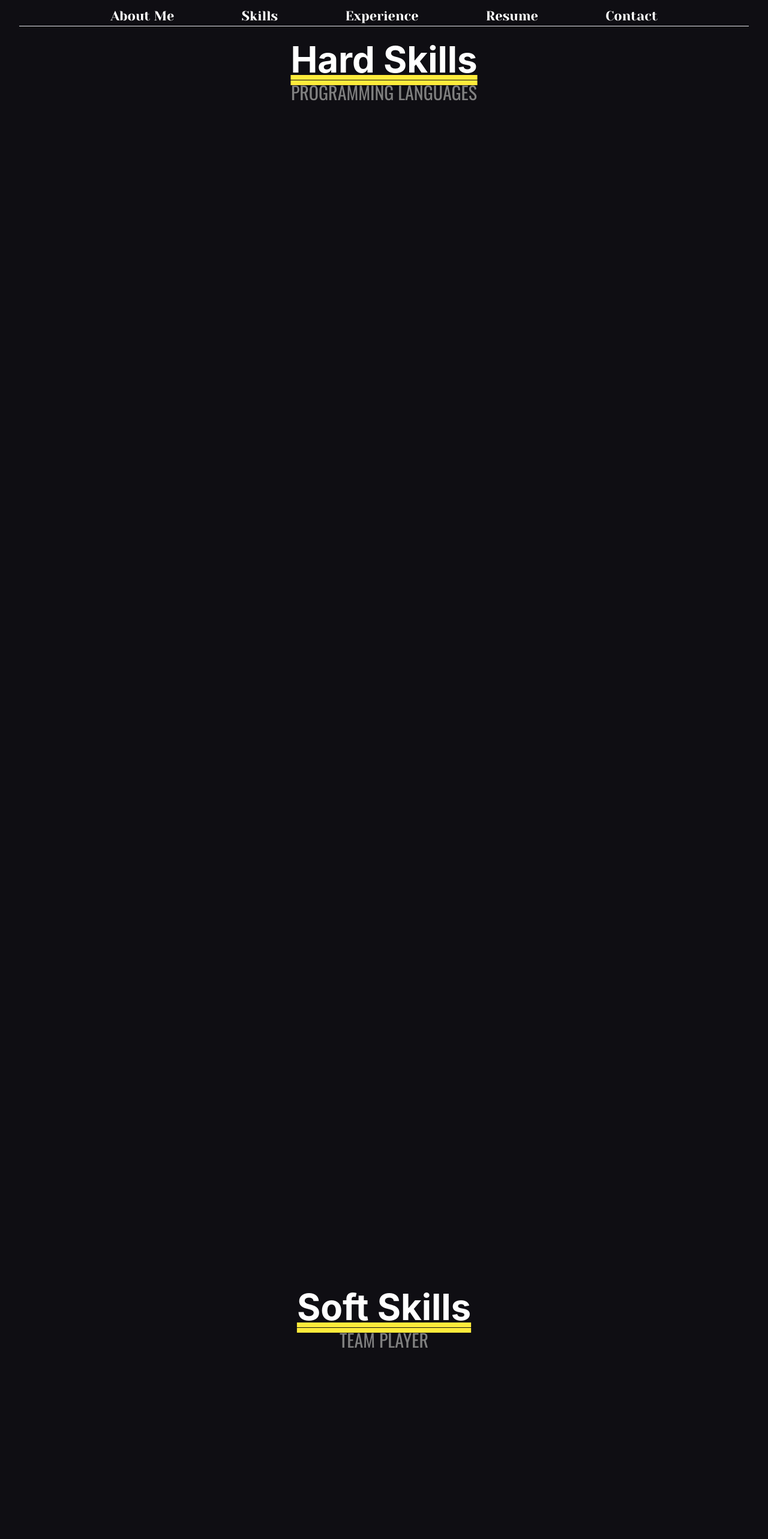
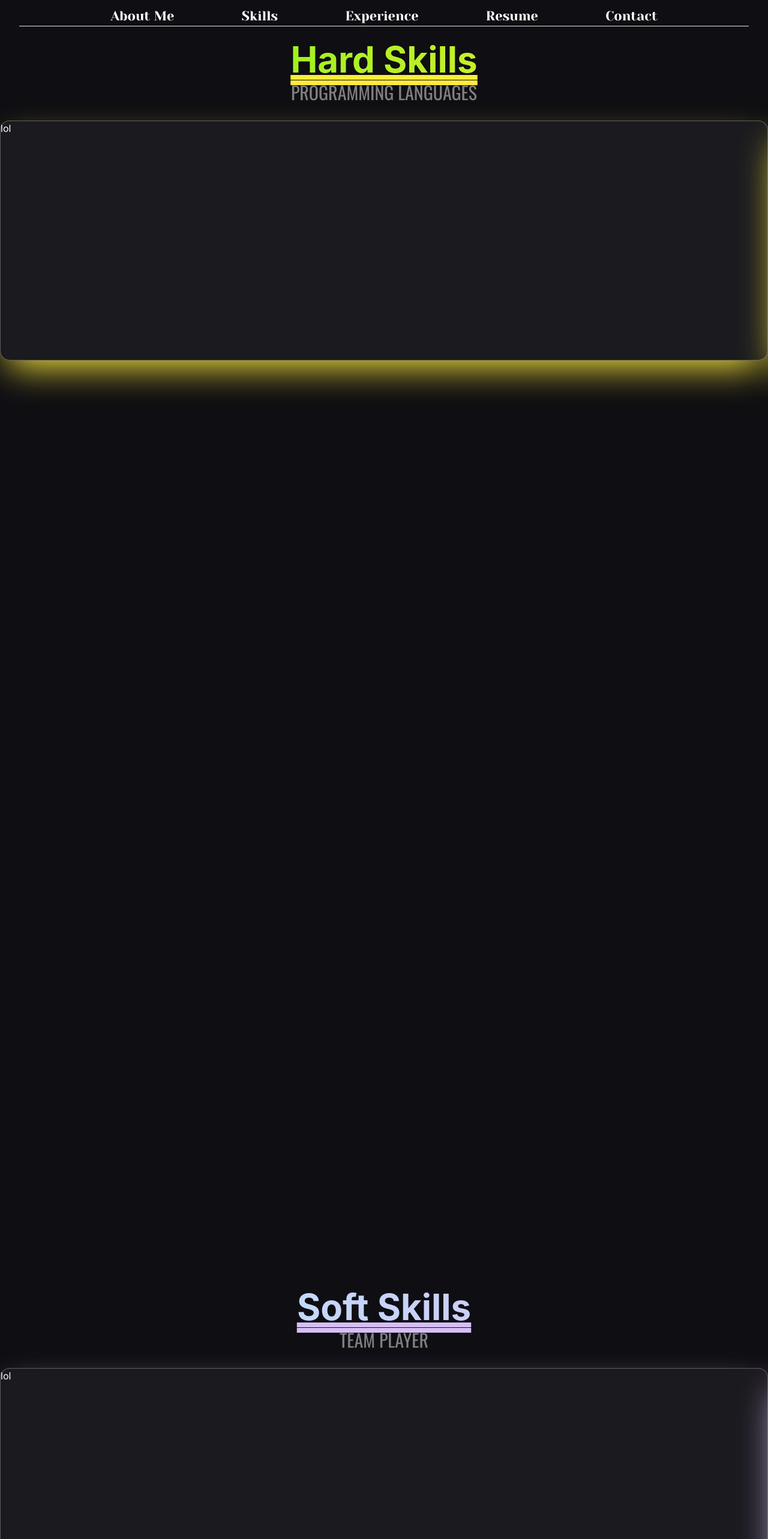
Before and after one commit to humblefool13/humblefool13-dev, a React (Create React App) app: page /skills in a window 1280 px wide. Shown: the top 2566 px of the page at 60% size. Built offline with nearby package versions, Linux system fonts and the light colour scheme; no server answers; a web font is replaced by a local one.

Commit message:
:lipstick: Skills Page layout and colors

```diff
--- a/src/App.css
+++ b/src/App.css
@@ -52,3 +52,10 @@
   -webkit-background-clip: text;
   -webkit-text-fill-color: transparent;
 }
+
+.text-gradient-red {
+  background: linear-gradient(to right, #e554a6, #940b92);
+  background-clip: text;
+  -webkit-background-clip: text;
+  -webkit-text-fill-color: transparent;
+}
--- /dev/null
+++ b/src/PcInterface/Community.jsx
@@ -0,0 +1,9 @@
+const Community = () => {
+  return (
+    <div className="min-h-[50vh] bg-[#ffffff0d] rounded-2xl backdrop-blur-[5px] border-[1px] hover:border-[0.3px] border-solid border-[#ffffff4d] hover:border-[#b7eafc] w-full mt-[2%] hover:mt-[1.8%] shadow-[0_25px_60px_-15px_#d7bef5]">
+      lol
+    </div>
+  );
+};
+
+export default Community;
--- /dev/null
+++ b/src/PcInterface/Gaming.jsx
@@ -0,0 +1,9 @@
+const Gaming = () => {
+  return (
+    <div className="min-h-[50vh] bg-[#ffffff0d] rounded-2xl backdrop-blur-[5px] border-[1px] hover:border-[0.3px] border-solid border-[#ffffff4d] hover:border-[#e554a6] w-full mt-[2%] hover:mt-[1.8%] shadow-[0_25px_60px_-15px_#940b92]">
+      lol
+    </div>
+  );
+};
+
+export default Gaming;
--- /dev/null
+++ b/src/PcInterface/Language.jsx
@@ -0,0 +1,9 @@
+const Language = () => {
+  return (
+    <div className="min-h-[50vh] bg-[#ffffff0d] rounded-2xl backdrop-blur-[5px] border-[1px] hover:border-[0.3px] border-solid border-[#ffffff4d] hover:border-[#b7eafc] w-full mt-[2%] hover:mt-[1.8%] shadow-[0_25px_60px_-15px_#d7bef5]">
+      lol
+    </div>
+  );
+};
+
+export default Language;
--- /dev/null
+++ b/src/PcInterface/ProgrammingLanguages.jsx
@@ -0,0 +1,9 @@
+const ProgrammingLanguages = () => {
+  return (
+    <div className="min-h-[50vh] bg-[#ffffff0d] rounded-2xl backdrop-blur-[5px] border-[1px] hover:border-[0.3px] border-solid border-[#ffffff4d] hover:border-[#6af50d] w-full mt-[2%] hover:mt-[1.8%] shadow-[0_25px_60px_-15px_#ffeb3b]">
+      lol
+    </div>
+  );
+};
+
+export default ProgrammingLanguages;
--- /dev/null
+++ b/src/PcInterface/TeamPlayer.jsx
@@ -0,0 +1,9 @@
+const TeamPlayer = () => {
+  return (
+    <div className="min-h-[50vh] bg-[#ffffff0d] rounded-2xl backdrop-blur-[5px] border-[1px] hover:border-[0.3px] border-solid border-[#ffffff4d] hover:border-[#b7eafc] w-full mt-[2%] hover:mt-[1.8%] shadow-[0_25px_60px_-15px_#d7bef5]">
+      lol
+    </div>
+  );
+};
+
+export default TeamPlayer;
--- /dev/null
+++ b/src/PcInterface/Technologies.jsx
@@ -0,0 +1,9 @@
+const Technologies = () => {
+  return (
+    <div className="min-h-[50vh] bg-[#ffffff0d] rounded-2xl backdrop-blur-[5px] border-[1px] hover:border-[0.3px] border-solid border-[#ffffff4d] hover:border-[#6af50d] w-full mt-[2%] hover:mt-[1.8%] shadow-[0_25px_60px_-15px_#ffeb3b]">
+      lol
+    </div>
+  );
+};
+
+export default Technologies;
--- /dev/null
+++ b/src/PcInterface/WorkHours.jsx
@@ -0,0 +1,9 @@
+const WorkOnDemand = () => {
+  return (
+    <div className="min-h-[50vh] bg-[#ffffff0d] rounded-2xl backdrop-blur-[5px] border-[1px] hover:border-[0.3px] border-solid border-[#ffffff4d] hover:border-[#e554a6] w-full mt-[2%] hover:mt-[1.8%] shadow-[0_25px_60px_-15px_#940b92]">
+      lol
+    </div>
+  );
+};
+
+export default WorkOnDemand;
--- a/src/PcInterface/skillspage.jsx
+++ b/src/PcInterface/skillspage.jsx
@@ -1,6 +1,14 @@
 import { ScrollTrigger } from "gsap/ScrollTrigger";
 import gsap from "gsap";
 import { useGSAP } from "@gsap/react";
+
+import ProgrammingLanguages from "./ProgrammingLanguages";
+import Technologies from "./Technologies";
+import TeamPlayer from "./TeamPlayer";
+import Community from "./Community";
+import Language from "./Language";
+import WorkOnDemand from "./WorkHours";
+import Gaming from "./Gaming";
 
 const SkillsPage = () => {
   useGSAP(() => {
@@ -53,14 +61,14 @@ const SkillsPage = () => {
     <div className="skills-page overflow-hidden">
       <div className="pages-container-hard min-h-[100vh] min-w-[100vw] flex items-center">
         <section className="page-hard min-h-[100%] min-w-[100%]">
-          <div className=" absolute heading-hard-skill w-full text-center text-[60px] text-gradient font-bold underline decoration-[#ffeb3b] decoration-double decoration-8">
+          <div className=" absolute heading-hard-skill w-full text-center text-[60px] text-gradient-green font-bold underline decoration-[#ffeb3b] decoration-double decoration-8">
             Hard Skills
           </div>
           <div className="container max-w-[1536px] m-auto pt-[6%]">
             <div className="programming-header w-full text-center font-Oswald uppercase text-[30px] text-[gray]">
               Programming Languages
             </div>
-            <div className="container flex flex-row items-center justify-around"></div>
+            <ProgrammingLanguages />
           </div>
         </section>
         <section className="page-hard min-h-[100%] min-w-[100%]">
@@ -68,20 +76,20 @@ const SkillsPage = () => {
             <div className="programming-header w-full text-center font-Oswald uppercase text-[30px] text-[gray]">
               Technologies
             </div>
-            <div className="container flex flex-row items-center justify-around"></div>
+            <Technologies />
           </div>
         </section>
       </div>
       <div className="pages-container-soft min-h-[100vh] min-w-[100vw] flex">
         <section className="page-soft min-h-[100%] min-w-[100%]">
-          <div className=" absolute heading-hard-skill w-full text-center text-[60px] text-gradient font-bold underline decoration-[#ffeb3b] decoration-double decoration-8">
+          <div className="absolute heading-hard-skill w-full text-center text-[60px] text-gradient-blue font-bold underline decoration-[#d7bef5] decoration-double decoration-8">
             Soft Skills
           </div>
           <div className="container max-w-[1536px] m-auto pt-[6%]">
             <div className="programming-header w-full text-center font-Oswald uppercase text-[30px] text-[gray]">
               Team Player
             </div>
-            <div className="container flex flex-row items-center justify-around"></div>
+            <TeamPlayer />
           </div>
         </section>
         <section className="page-soft min-h-[100%] min-w-[100%]">
@@ -89,7 +97,7 @@ const SkillsPage = () => {
             <div className="programming-header w-full text-center font-Oswald uppercase text-[30px] text-[gray]">
               Community Relations
             </div>
-            <div className="container flex flex-row items-center justify-around"></div>
+            <Community />
           </div>
         </section>
         <section className="page-soft min-h-[100%] min-w-[100%]">
@@ -97,20 +105,20 @@ const SkillsPage = () => {
             <div className="programming-header w-full text-center font-Oswald uppercase text-[30px] text-[gray]">
               Language Proficiency
             </div>
-            <div className="container flex flex-row items-center justify-around"></div>
+            <Language />
           </div>
         </section>
       </div>
       <div className="pages-container-extra min-h-[100vh] min-w-[100vw] flex">
         <section className="page-extra min-h-[100%] min-w-[100%]">
-          <div className=" absolute heading-hard-skill w-full text-center text-[60px] text-gradient font-bold underline decoration-[#ffeb3b] decoration-double decoration-8">
+          <div className=" absolute heading-hard-skill w-full text-center text-[60px] text-gradient-red font-bold underline decoration-[#940B92] decoration-double decoration-8">
             Offbeat Talents
           </div>
           <div className="container max-w-[1536px] m-auto pt-[6%]">
             <div className="programming-header w-full text-center font-Oswald uppercase text-[30px] text-[gray]">
               Work on Demand
             </div>
-            <div className="container flex flex-row items-center justify-around"></div>
+            <WorkOnDemand />
           </div>
         </section>
         <section className="page-extra min-h-[100%] min-w-[100%]">
@@ -118,7 +126,7 @@ const SkillsPage = () => {
             <div className="programming-header w-full text-center font-Oswald uppercase text-[30px] text-[gray]">
               Sucks at Gaming
             </div>
-            <div className="container flex flex-row items-center justify-around"></div>
+            <Gaming />
           </div>
         </section>
       </div>
```
